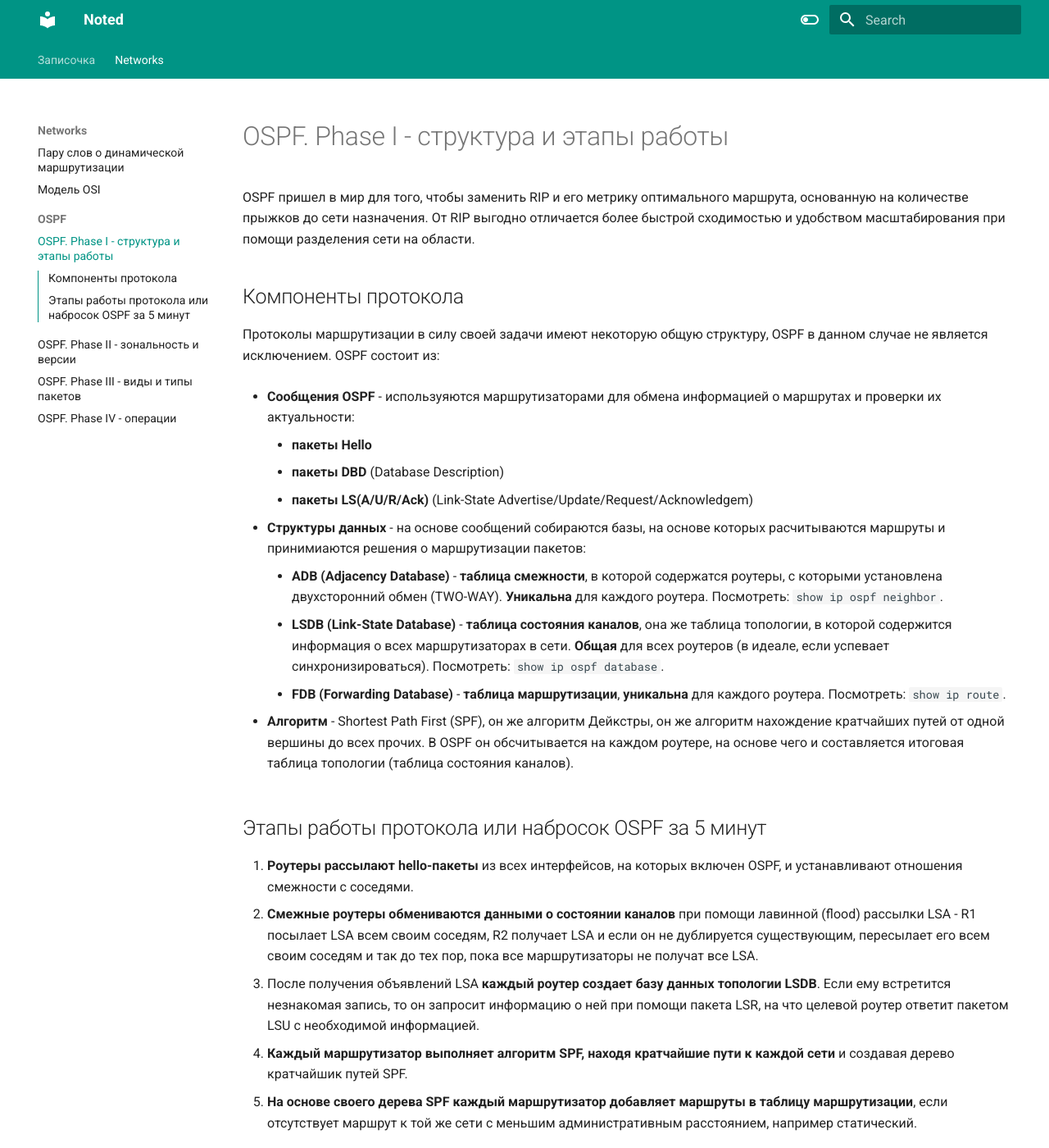
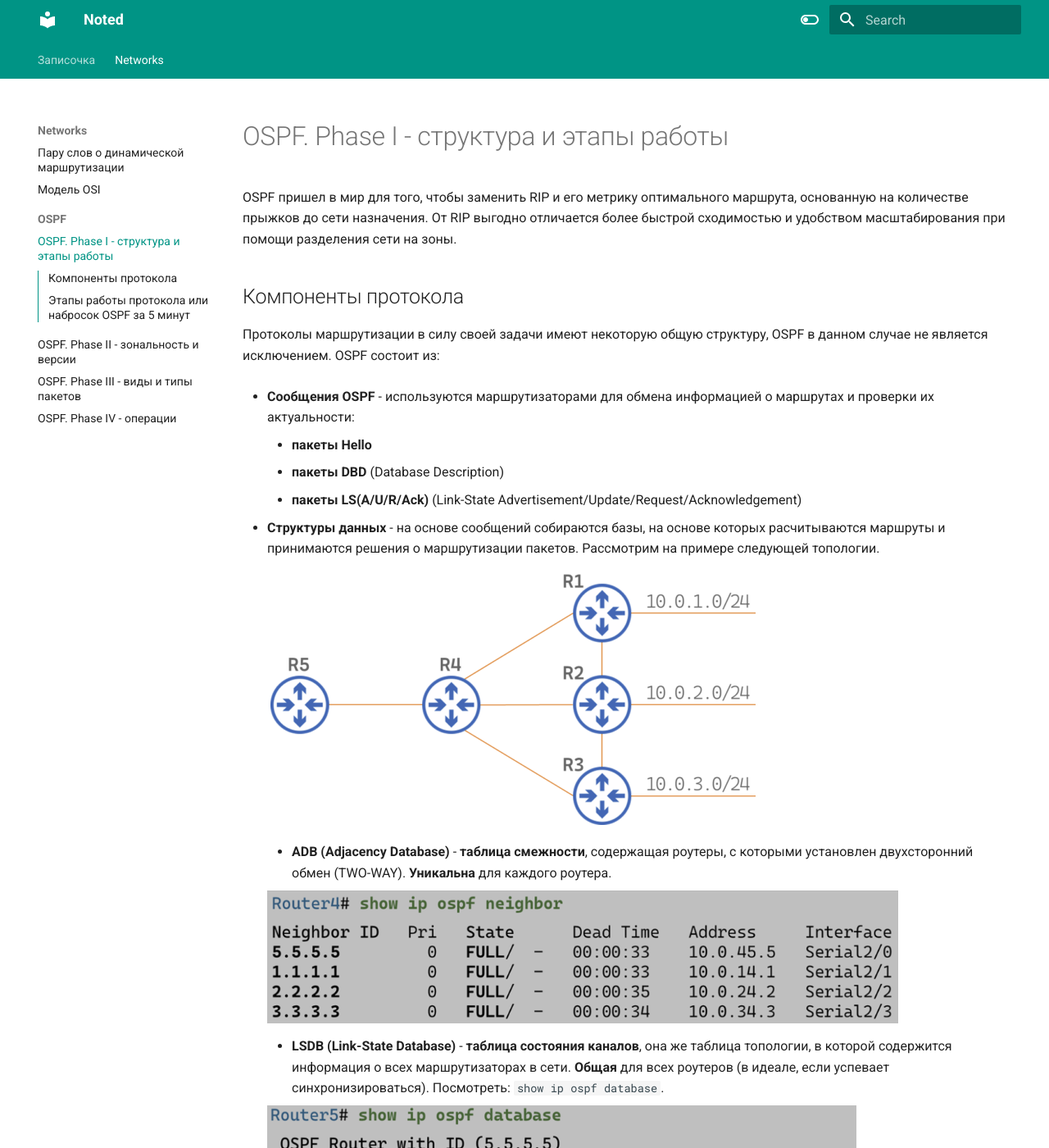
Before and after one commit to AStresser/astresser.github.io, an MkDocs documentation site: the page built from docs/Networks/OSPF/OSPF Phase I.md, in a window 1280 px wide and 1400 px high. Shown: the whole window at 82% size. Built offline with MkDocs 1.6.1 and Material for MkDocs 9.7.7, drawn with Linux system fonts in a browser that asks for light colours; some of the changed text lies outside the part shown.

Commit message:
Some minor fixes

```diff
--- a/docs/Networks/OSPF/OSPF Phase I.md
+++ b/docs/Networks/OSPF/OSPF Phase I.md
@@ -1,29 +1,39 @@
 # OSPF. Phase I - структура и этапы работы
 
-OSPF пришел в мир для того, чтобы заменить RIP и его метрику оптимального маршрута, основанную на количестве прыжков до сети назначения. От RIP выгодно отличается более быстрой сходимостью и удобством масштабирования при помощи разделения сети на области.
+OSPF пришел в мир для того, чтобы заменить RIP и его метрику оптимального маршрута, основанную на количестве прыжков до сети назначения. От RIP выгодно отличается более быстрой сходимостью и удобством масштабирования при помощи разделения сети на зоны.
 
 ## Компоненты протокола
 
 Протоколы маршрутизации в силу своей задачи имеют некоторую общую структуру, OSPF в данном случае не является исключением. OSPF состоит из:
 
-- **Сообщения OSPF** - используяются маршрутизаторами для обмена информацией о маршрутах и проверки их актуальности:
+- **Сообщения OSPF** - используются маршрутизаторами для обмена информацией о маршрутах и проверки их актуальности:
 
     - **пакеты Hello**
     - **пакеты DBD** (Database Description)
-    - **пакеты LS(A/U/R/Ack)** (Link-State Advertise/Update/Request/Acknowledgem)
+    - **пакеты LS(A/U/R/Ack)** (Link-State Advertisement/Update/Request/Acknowledgement)
 
-- **Структуры данных** - на основе сообщений собираются базы, на основе которых расчитываются маршруты и принимиаются решения о маршрутизации пакетов:
+- **Структуры данных** - на основе сообщений собираются базы, на основе которых расчитываются маршруты и принимаются решения о маршрутизации пакетов. Рассмотрим на примере следующей топологии.
 
-    - **ADB (Adjacency Database)** - **таблица смежности**, в которой содержатся роутеры, с которыми установлена двухсторонний обмен (TWO-WAY). **Уникальна** для каждого роутера. Посмотреть: `show ip ospf neighbor`.
+    ![Topology](Topology.PNG)
+
+    - **ADB (Adjacency Database)** - **таблица смежности**, содержащая роутеры, с которыми установлен двухсторонний обмен (TWO-WAY). **Уникальна** для каждого роутера.
+
+    ![Adjacency table](adjacency_table.PNG)
+
     - **LSDB (Link-State Database)** - **таблица состояния каналов**, она же таблица топологии, в которой содержится информация о всех маршрутизаторах в сети. **Общая** для всех роутеров (в идеале, если успевает синхронизироваться). Посмотреть: `show ip ospf database`.
+
+    ![Topology table](topology_table.PNG)
+
     - **FDB (Forwarding Database)** - **таблица маршрутизации**, **уникальна** для каждого роутера. Посмотреть: `show ip route`.
 
-- **Алгоритм** - Shortest Path First (SPF), он же алгоритм Дейкстры, он же алгоритм нахождение кратчайших путей от одной вершины до всех прочих. В OSPF он обсчитывается на каждом роутере, на основе чего и составляется итоговая таблица топологии (таблица состояния каналов).
+    ![Routing table](routing_table.PNG)
+
+- **Алгоритм** - Shortest Path First (SPF), он же алгоритм Дейкстры, он же алгоритм нахождения кратчайших путей от одной вершины до всех прочих. В OSPF он обсчитывается на каждом роутере, на основе чего составляется дерево SPF, в дальнейшем использующееся для определения лучших маршрутов для таблицы маршрутизации.
 
 ## Этапы работы протокола или набросок OSPF за 5 минут
 
 1. **Роутеры рассылают hello-пакеты** из всех интерфейсов, на которых включен OSPF, и устанавливают отношения смежности с соседями.
-2. **Смежные роутеры обмениваются данными о состоянии каналов** при помощи лавинной (flood) рассылки LSA - R1 посылает LSA всем своим соседям, R2 получает LSA и если он не дублируется существующим, пересылает его всем своим соседям и так до тех пор, пока все маршрутизаторы не получат все LSA.
+2. **Смежные роутеры обмениваются данными о состоянии каналов** при помощи лавинной (flood) рассылки LSA R1 посылает LSA всем своим соседям, R2 получает LSA и если он не дублируется существующим, пересылает его всем своим соседям и так до тех пор, пока все маршрутизаторы не получат все LSA.
 3. После получения объявлений LSA **каждый роутер создает базу данных топологии LSDB**. Если ему встретится незнакомая запись, то он запросит информацию о ней при помощи пакета LSR, на что целевой роутер ответит пакетом LSU с необходимой информацией.
 4. **Каждый маршрутизатор выполняет алгоритм SPF, находя кратчайшие пути к каждой сети** и создавая дерево кратчайшик путей SPF.
 5. **На основе своего дерева SPF каждый маршрутизатор добавляет маршруты в таблицу маршрутизации**, если отсутствует маршрут к той же сети с меньшим административным расстоянием, например статический.
```
Also changed, not shown: docs/Networks/OSPF/Topology.PNG (added), docs/Networks/OSPF/adjacency_table.PNG (added), docs/Networks/OSPF/routing_table.PNG (added), docs/Networks/OSPF/topology_table.PNG (added).
